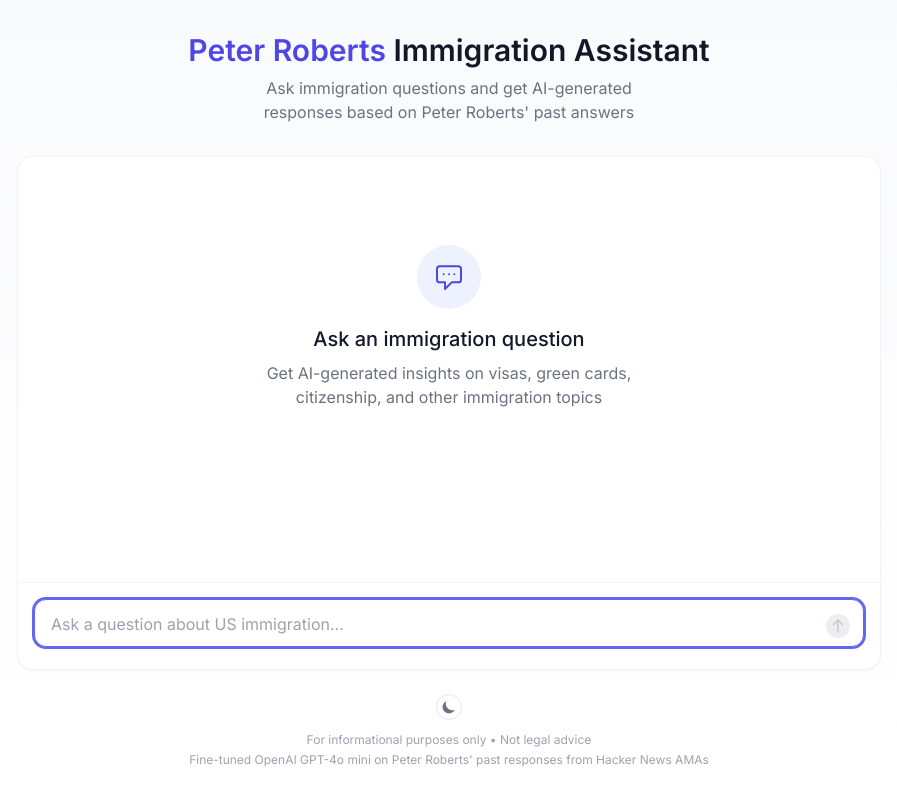
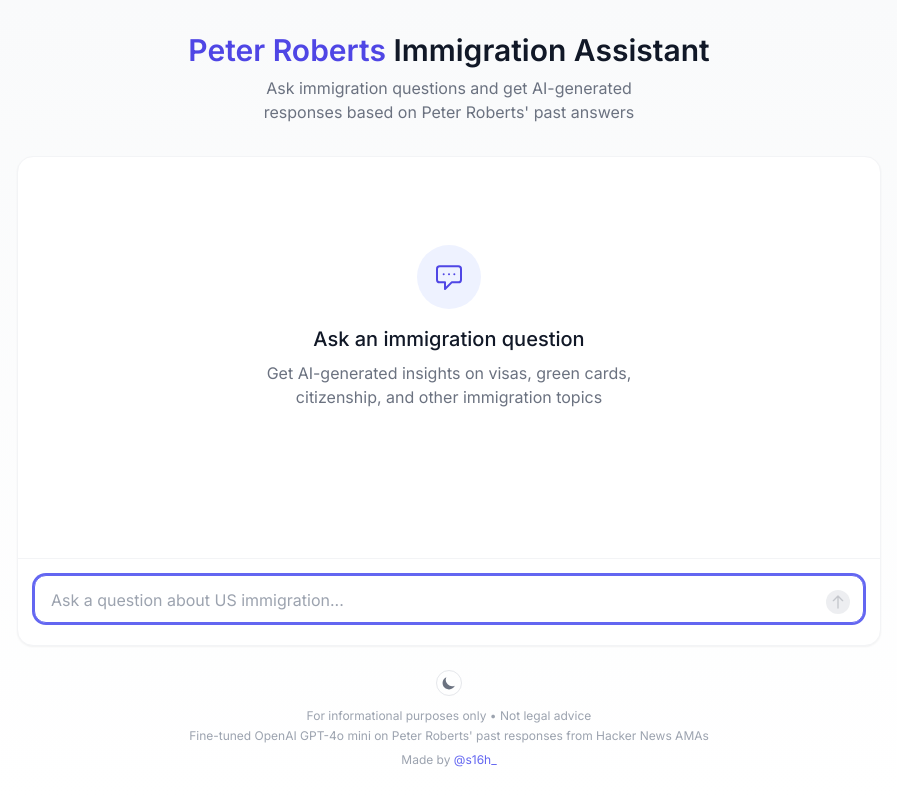
Before and after one commit to s16h/proberts, a Next.js app: page / in a window 1280 px wide. Shown: the whole page, without its empty margins (191-1088 px from the left). Built offline with nearby package versions, Linux system fonts and the light colour scheme.

Commit message:
Add builder clause

```diff
--- a/src/pages/index.tsx
+++ b/src/pages/index.tsx
@@ -228,6 +228,9 @@
             <p className="mt-1 text-xs">
               Fine-tuned OpenAI GPT-4o mini on Peter Roberts' past responses from Hacker News AMAs
             </p>
+            <p className="mt-2 text-xs">
+              Made by <a href="https://x.com/s16h_" target="_blank" rel="noopener noreferrer" className="text-indigo-500 hover:text-indigo-600 dark:text-indigo-400 dark:hover:text-indigo-300 transition-colors">@s16h_</a>
+            </p>
           </div>
         </footer>
       </motion.div>
```
